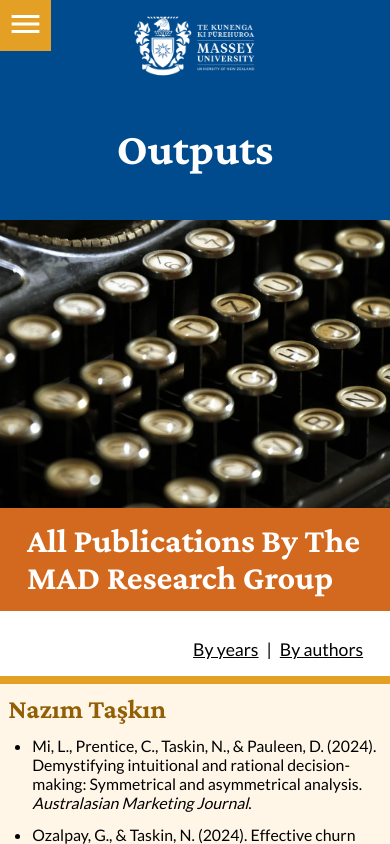
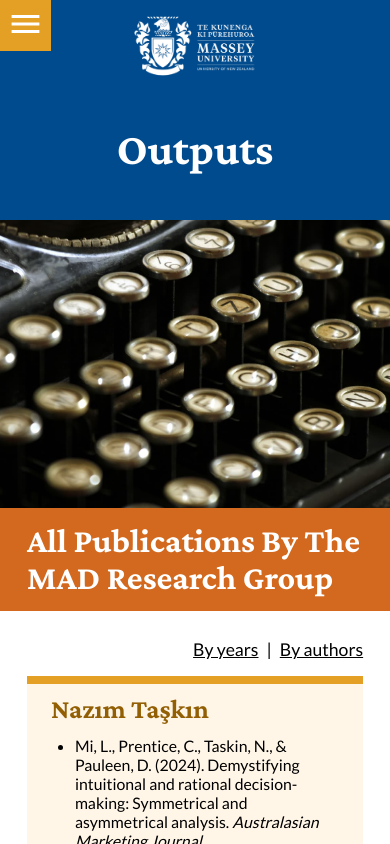
Before and after one commit to samkaraca/mad-website, a Next.js app: page /outputs/authors in a window 390 px wide. Shown: the top 844 px of the page. Built offline with nearby package versions, Linux system fonts and the light colour scheme.

Commit message:
Fix outputs page responsive layout for small screens.

```diff
--- a/src/pages/outputs/outputs.module.scss
+++ b/src/pages/outputs/outputs.module.scss
@@ -34,25 +34,24 @@
   background-color: $themebox-light;
   border-color: $themebox;
   color: $themebox-dark;
-  li {
-    color: $themebox-dark;
-  }
+
   hr {
     border-color: $themebox-dark;
+    border-width: 0.06rem;
+    border-color: #935f05;
   }
+
   h3 {
     font-size: gv.$title4-font-size;
     color: #935f05;
   }
+
   ul {
     font-size: gv.$text2-font-size;
     li {
       padding: calc(0.5rem * var(--100-to-80)) 0rem;
       margin-left: -1rem;
+      color: $themebox-dark;
     }
   }
-  hr {
-    border-width: 0.06rem;
-    border-color: #935f05;
-  }
 }
--- a/src/styles/globals.scss
+++ b/src/styles/globals.scss
@@ -17,11 +17,13 @@
     --100-to-70: 0.7;
     --100-to-60: 0.6;
     --100-to-50: 0.5;
+    --100-to-40: 0.4;
   }
 }
 
 * {
   margin: 0;
+  overflow-wrap: anywhere;
 }
 
 a {
```
